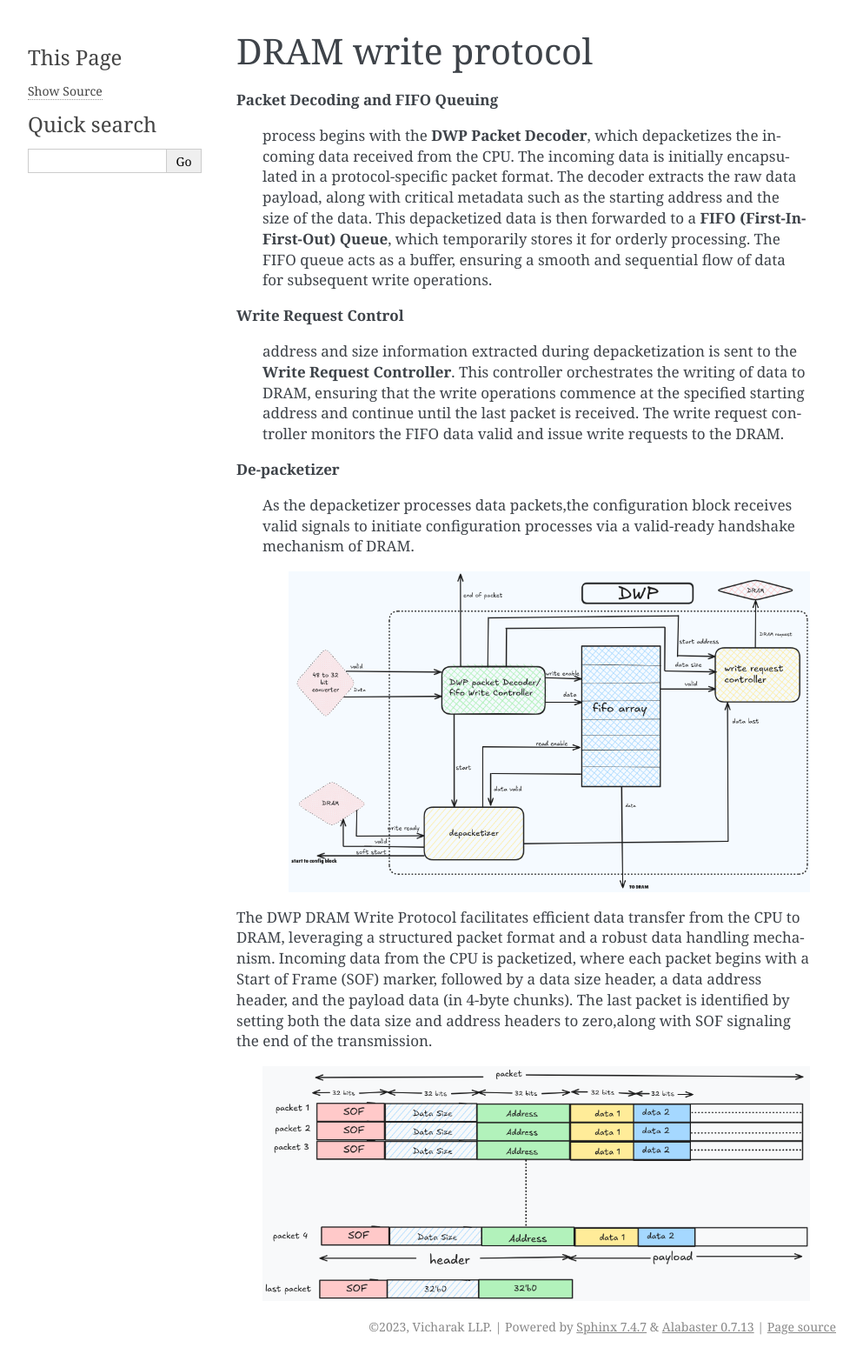
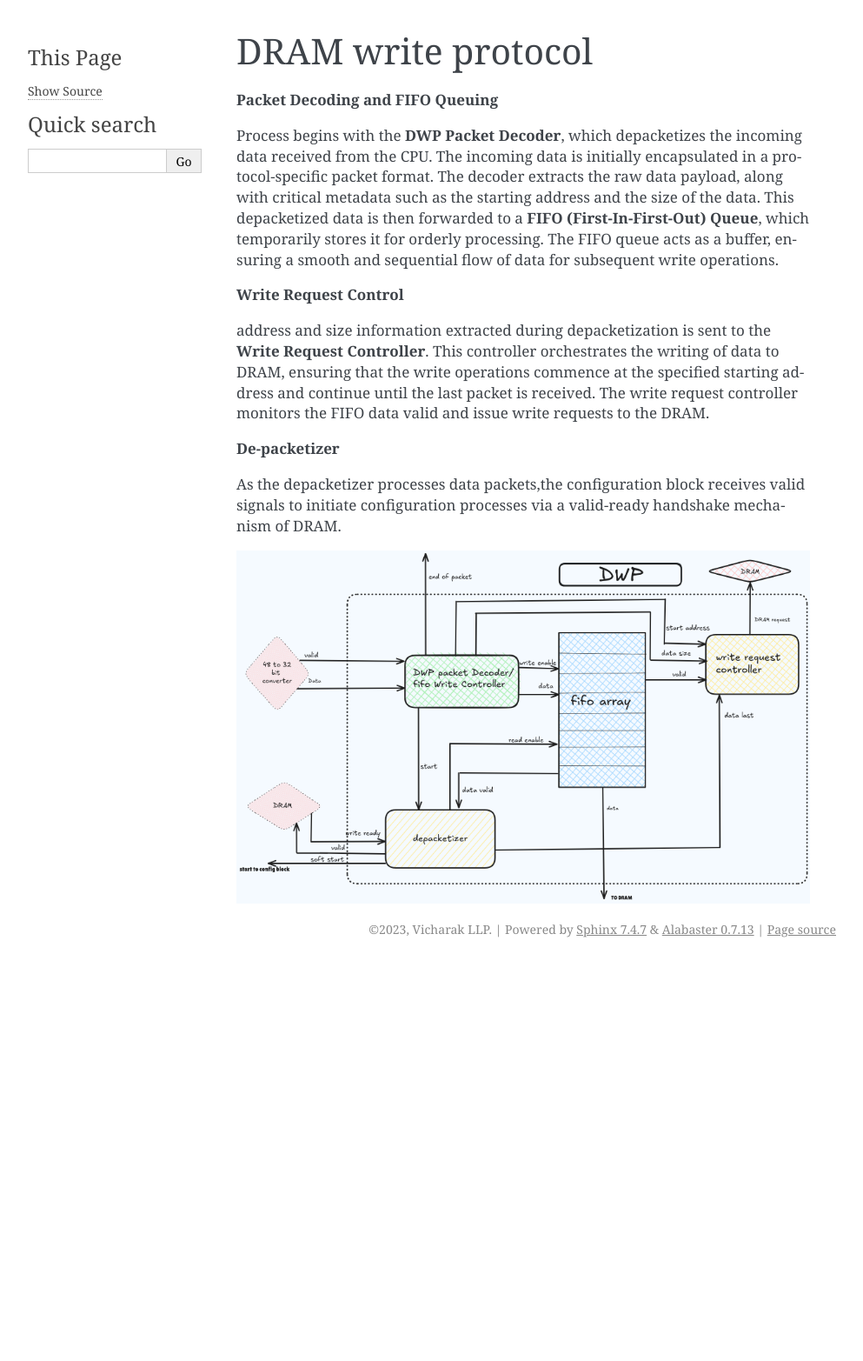
Before and after one commit to Dev-X25874/Gati, a Sphinx documentation site: the page built from docs/source/DWP.rst, in a window 1280 px wide. Shown: the whole page at 87% size, without its empty margins (148-1141 px from the left). Built offline with Sphinx 7.4.7, drawn with Linux system fonts in a browser that asks for light colours; after the commit the page ends 1108 px from its top, so only the background shows below that.

```diff
--- a/docs/source/DWP.rst
+++ b/docs/source/DWP.rst
@@ -5,24 +5,29 @@ DRAM write protocol
 
 **Packet Decoding and FIFO Queuing**
 
-  process begins with the **DWP Packet Decoder**, which depacketizes the incoming data received from the CPU. The incoming data is initially encapsulated in a protocol-specific packet format. The decoder extracts the raw data payload, along with critical metadata such as the starting address and the size of the data. This depacketized data is then forwarded to a **FIFO (First-In-First-Out) Queue**, which temporarily stores it for orderly processing. The FIFO queue acts as a buffer, ensuring a smooth and sequential flow of data for subsequent write operations.
+Process begins with the **DWP Packet Decoder**, which depacketizes the incoming
+data received from the CPU. The incoming data is initially encapsulated in a
+protocol-specific packet format. The decoder extracts the raw data payload,
+along with critical metadata such as the starting address and the size of the
+data. This depacketized data is then forwarded to a **FIFO (First-In-First-Out)
+Queue**, which temporarily stores it for orderly processing. The FIFO queue acts
+as a buffer, ensuring a smooth and sequential flow of data for subsequent write
+operations.
 
 **Write Request Control**
 
- address and size information extracted during depacketization is sent to the **Write Request Controller**. This controller orchestrates the writing of data to DRAM, ensuring that the write operations commence at the specified starting address and continue until the last packet is received. The write request controller monitors the FIFO data valid and issue write requests to the DRAM.
+address and size information extracted during depacketization is sent to the
+**Write Request Controller**. This controller orchestrates the writing of data
+to DRAM, ensuring that the write operations commence at the specified starting
+address and continue until the last packet is received. The write request
+controller monitors the FIFO data valid and issue write requests to the DRAM.
 
 **De-packetizer**
 
- As the depacketizer processes data packets,the configuration block receives valid signals to initiate configuration processes via a valid-ready handshake mechanism of DRAM.
+As the depacketizer processes data packets,the configuration block receives
+valid signals to initiate configuration processes via a valid-ready handshake
+mechanism of DRAM.
 
-
-   .. image:: _static/dwp.png
-      :width: 110%
-      :align: center
-
-The DWP DRAM Write Protocol facilitates efficient data transfer from the CPU to DRAM, leveraging a structured packet format and a robust data handling mechanism. Incoming data from the CPU is packetized, where each packet begins with a Start of Frame (SOF) marker, followed by a data size header, a data address header, and the payload data (in 4-byte chunks). The last packet is identified by setting both the data size and address headers to zero,along with SOF signaling the end of the transmission.
-
-
-   .. image:: _static/dwp_packet.png
-      :width: 110%
-      :align: center
+.. image:: _static/dwp.png
+  :width: 110%
+  :align: center
--- a/docs/source/gati.rst
+++ b/docs/source/gati.rst
@@ -477,4 +479,4 @@ compilation. See user manual of software for more details.
 As a result, the dispatcher is flexible in that it can provide the final results
 after computation has ended, or be used for debugging intermidiate layers.
 
-For more Abstract view of Dispatcher, see :ref:`Dispatcher`
+For more Abstract view of Dispatcher, see :ref:`dispatcher`
```
Also changed, not shown: other parts of docs/source/gati.rst (+2 -0 lines), docs/source/Dispatcher.rst (deleted, +0 -21 lines), docs/source/dispatcher.rst (added, +46 -0 lines).
